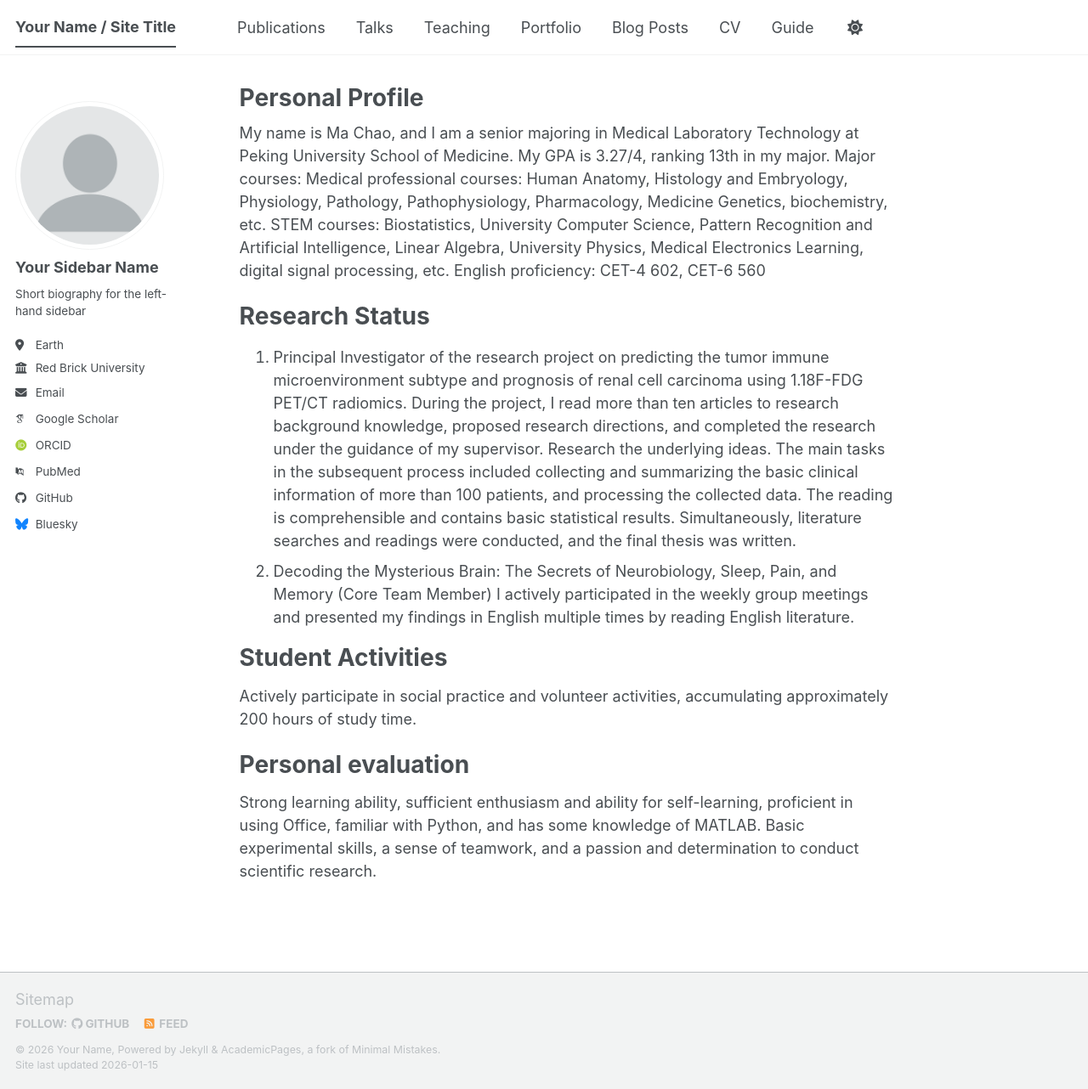
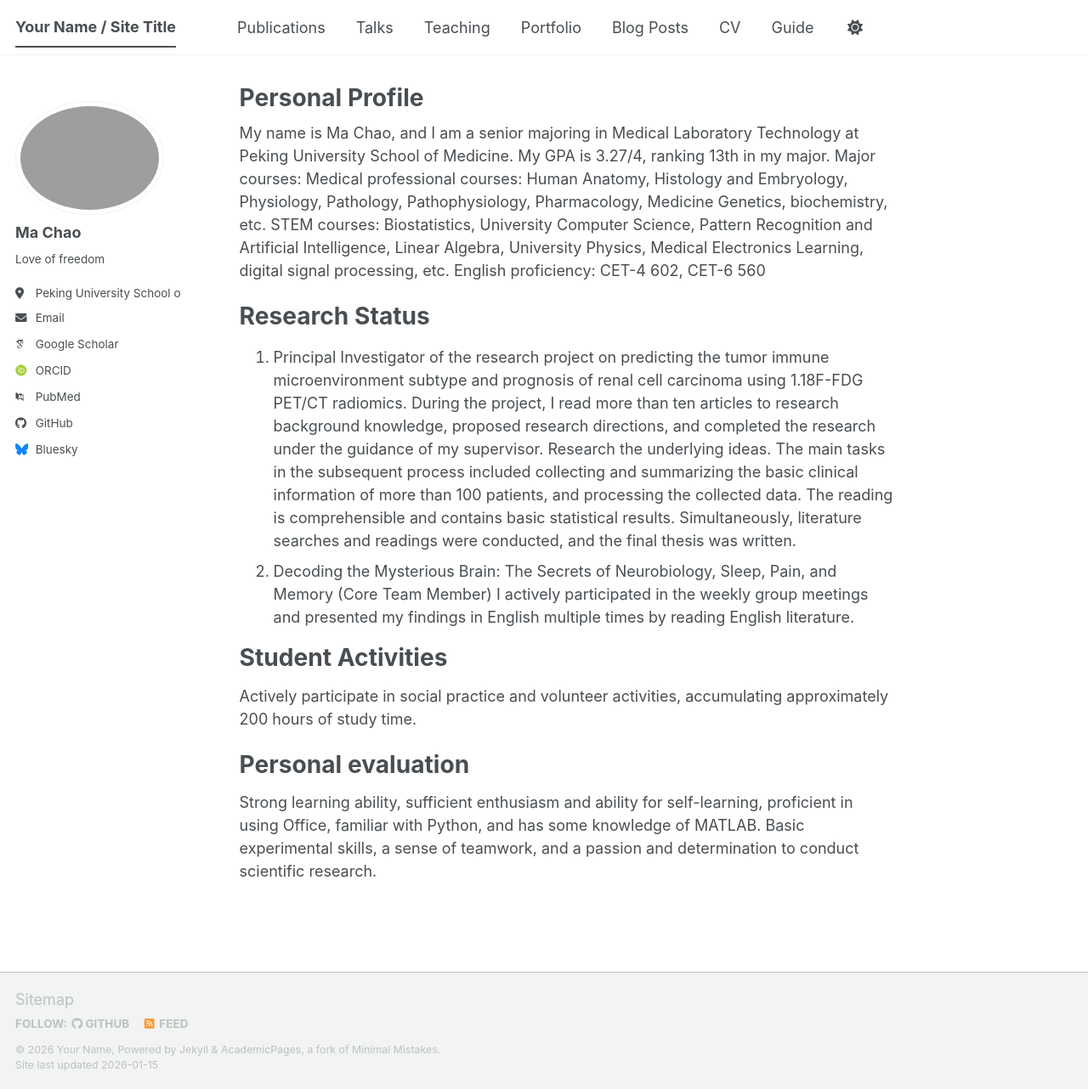
Before and after one commit to machao889/machao889.github.io, a Jekyll site: the page built from _pages/about.md, in a window 1280 px wide and 1282 px high. Shown: the whole window at 85% size. Built offline with Jekyll 4.4.1, drawn with Linux system fonts in a browser that asks for light colours; some web fonts are replaced; a script bundle is joined from its source files by our own code; library files that are not in the unit come from our copies.

Commit message:
Update _config.yml

```diff
--- a/_config.yml
+++ b/_config.yml
@@ -23,14 +23,14 @@ repository               : "academicpages/academicpages.github.io"
 #               Additional customization can be done by editing /_includes/author-profile.html
 author:
   # Biographic information
-  avatar           : "profile.png"
-  name             : "Your Sidebar Name"
+  avatar           : "/images/mc.png"
+  name             : "Ma Chao"
   pronouns         : # example: "she/her"
-  bio              : "Short biography for the left-hand sidebar"
-  location         : "Earth"
-  employer         : "Red Brick University"
+  bio              : "Love of freedom"
+  location         : "Peking University School of Medicine, Building 3"
+  employer         : #"Red Brick University"
   uri              : # URL
-  email            : "none@example.org"
+  email            : "machao2026@ia.ac.cn"
 
   # Academic websites
   academia         : # URL
```
